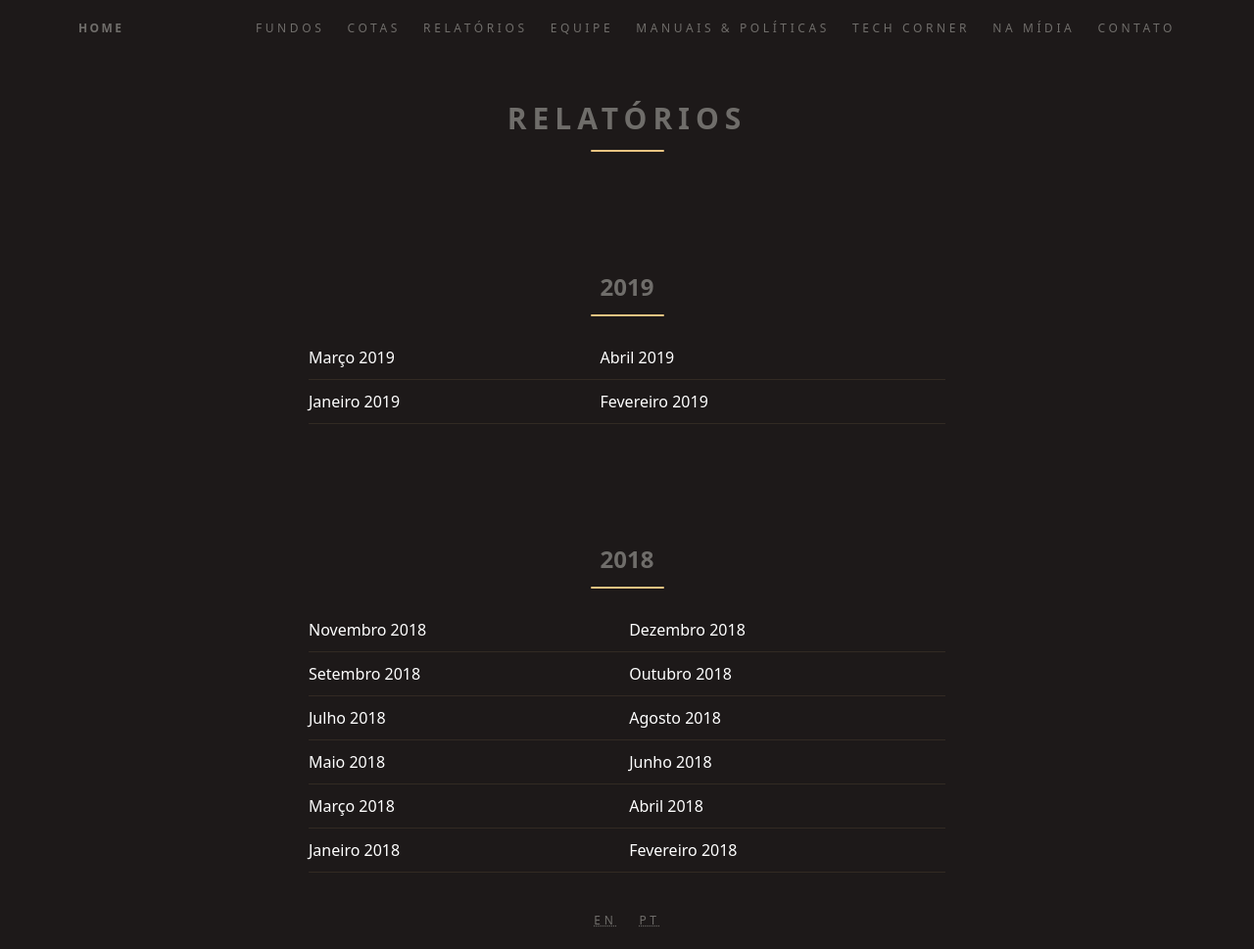
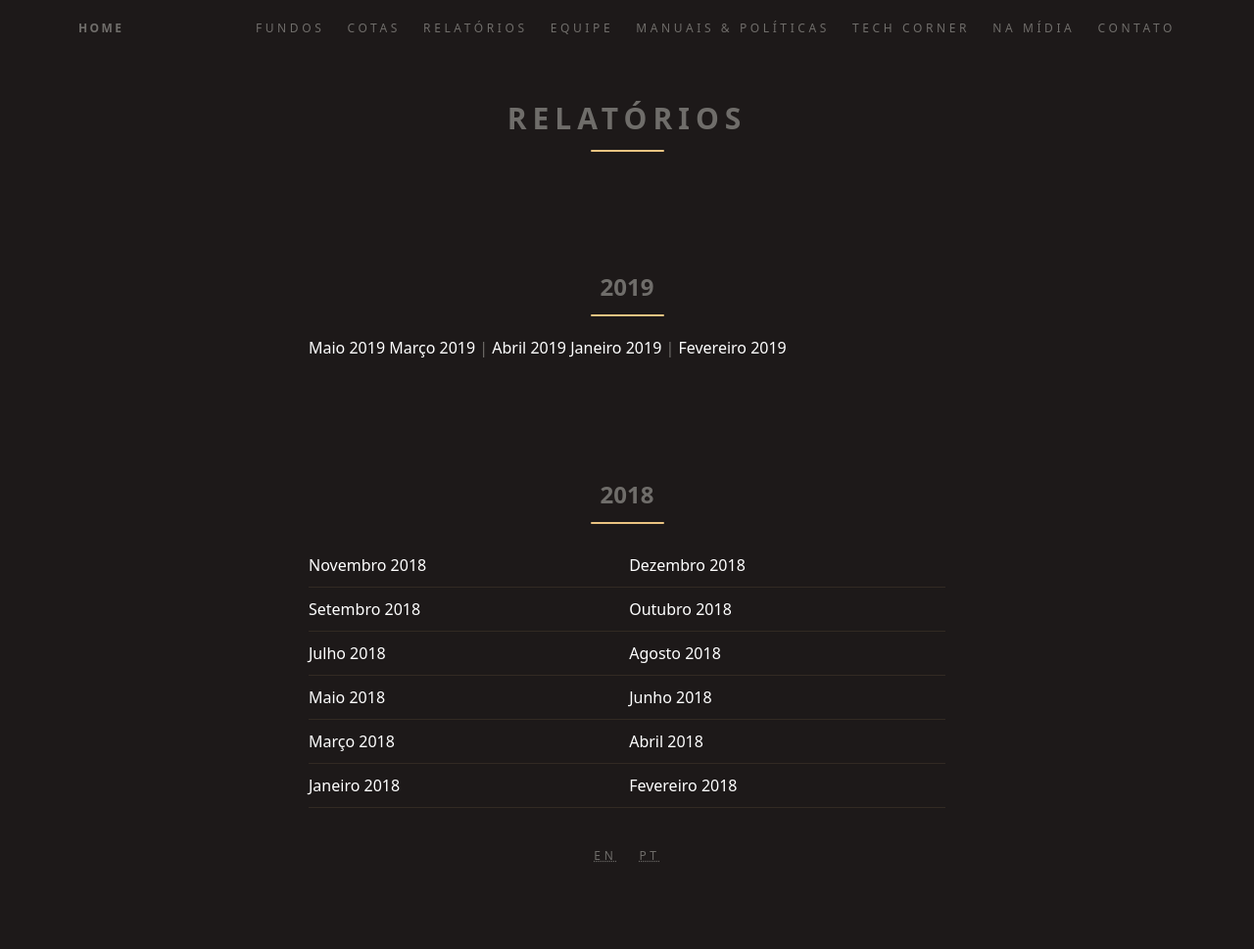
Before and after one commit to ateliedetemas/blpcrypto, a Jekyll site: the page built from relatorios.md, in a window 1280 px wide. Shown: the whole page at 98% size. Built offline with Jekyll 4.4.1, drawn with Linux system fonts in a browser that asks for light colours; after the commit the page ends 903 px from its top, so only the background shows below that.

Commit message:
Update relatorios.md

```diff
--- a/relatorios.md
+++ b/relatorios.md
@@ -6,6 +6,7 @@ title: Relatórios
 
 ## 2019
 
+[Maio 2019]({{ '/assets/documents/relatorios/2019/05.pdf' | absolute_url }})
 [Março 2019]({{ '/assets/documents/relatorios/2019/03.pdf' | absolute_url }}) | [Abril 2019]({{ '/assets/documents/relatorios/2019/04.pdf' | absolute_url }})
 [Janeiro 2019]({{ "/assets/documents/relatorios/2019/01.pdf" | absolute_url }}) | [Fevereiro 2019]({{ "/assets/documents/relatorios/2019/02.pdf" | absolute_url }})
 
```
